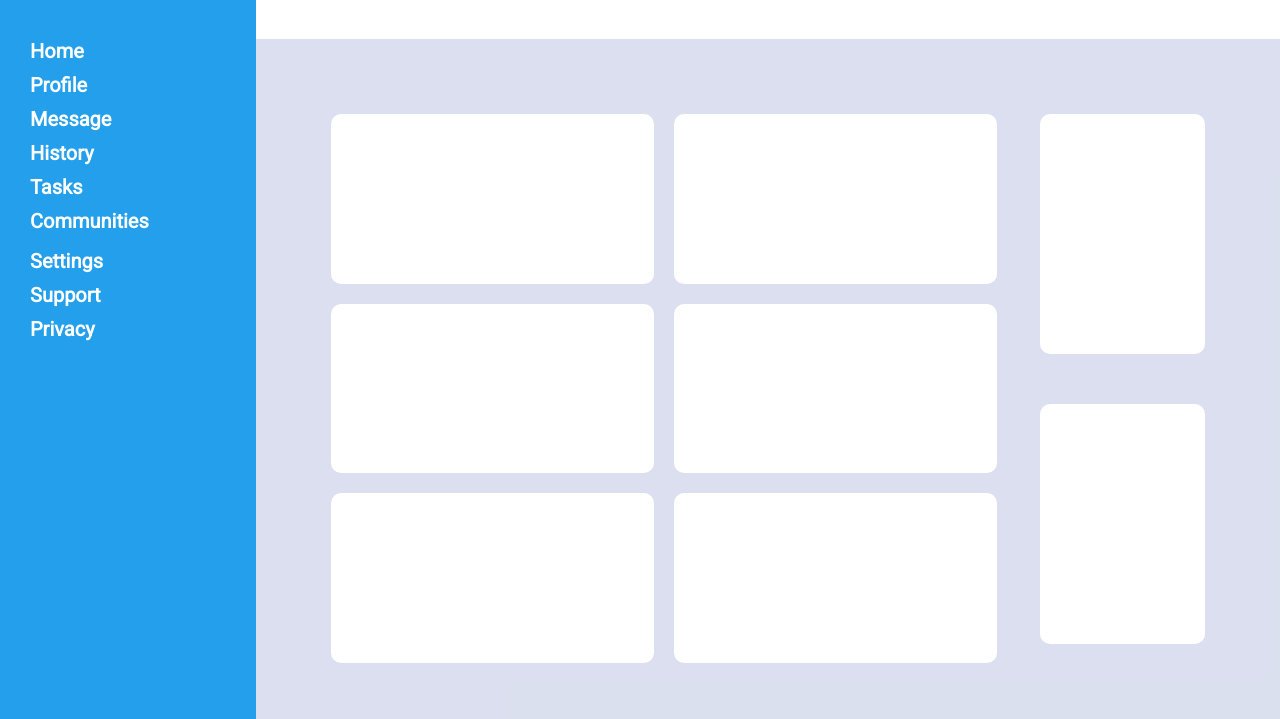
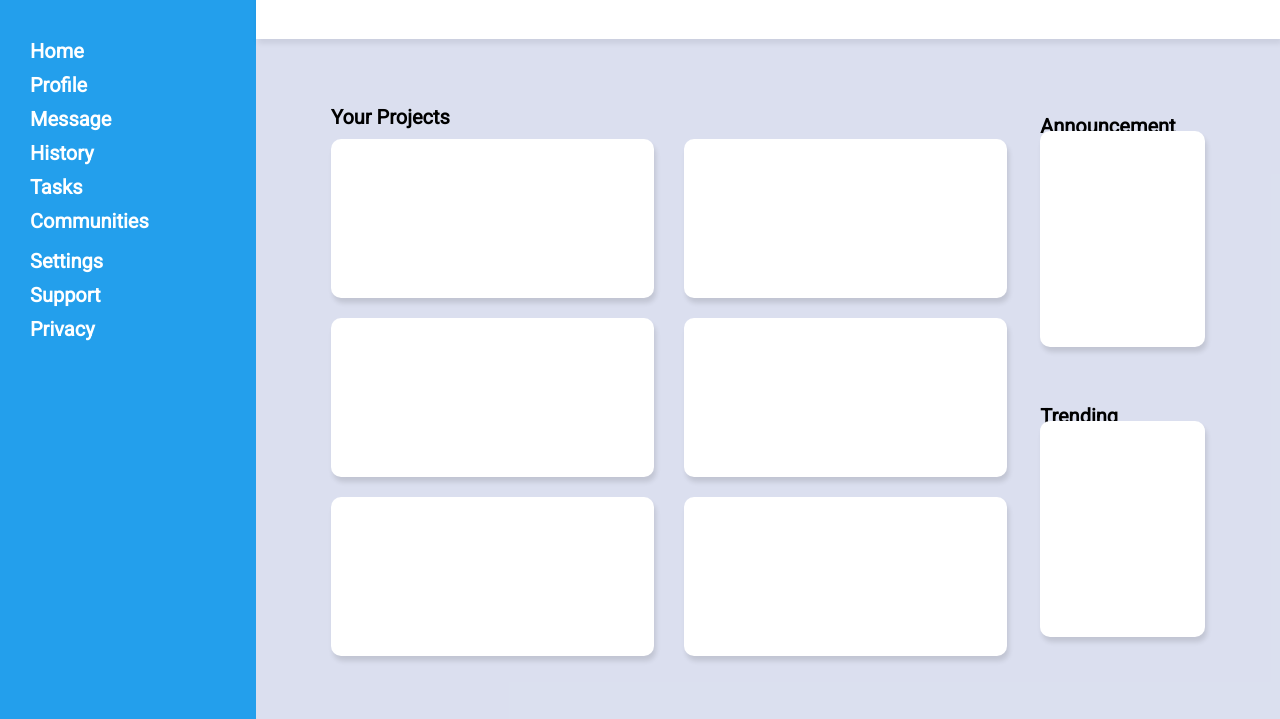
Before and after one commit to FloppyCacti/AdminDashboard-TOP, a plain HTML site: page index.html in a window 1280 px wide. Shown: the part 81-800 px from the top of the page. Drawn offline with Linux system fonts and the light colour scheme.

Commit message:
add shadow, title, alignment

```diff
--- a/index.html
+++ b/index.html
@@ -54,6 +54,7 @@
         </div>
         <div class="content">
             <div class="project-content">
+                <h1 class="text-title">Your Projects</h1>
                 <div class="project"></div>
                 <div class="project"></div>
                 <div class="project"></div>
@@ -61,12 +62,17 @@
                 <div class="project"></div>
                 <div class="project"></div>
             </div>
+            <div class="announcement-tab">
+                <h1 class="text-title">Announcement</h1>
                 <div class="announcement-content">
                     <div class="announcement"></div>
                     <div class="announcement"></div>
                     <div class="announcement"></div>
             </div>
+            </div>
             <div class="trending">
+                <h1 class="text-title">Trending</h1>
+                <div class="trending-content">
                     <div class="users"></div>
                     <div class="users"></div>
                     <div class="users"></div>
@@ -74,5 +80,6 @@
                 </div>
             </div>
         </div>
+    </div>
 </body>
 </html>
--- a/styles.css
+++ b/styles.css
@@ -46,20 +46,22 @@ body > .container{
     grid-area: 1 / 2 / 2 / 3;
     display: grid;
     grid-template-rows: 50% 50%;
+    box-shadow: 2px 5px 5px rgba(0, 0, 0, 0.117);
 }
 
 .header > .top-header{
     display: grid;
     grid-template-columns: 10% 50% 10% 10% 20%;
     align-items: center;
-    justify-content: center;
+    justify-items: center;
 }
 
-.searchbar{
+.top-header > .searchbar{
     grid-area: 1 / 2 / 1 / 3;
     background-color: var(--grey-color);
     border-radius: 20px;
     height: 30px;
+    width: 100%;
 }
 
 .notify{
@@ -86,23 +88,59 @@ body > .container{
     grid-area: 1 / 1 / 3 / 2;
     display: grid;
     grid-template-columns: 49% 49%;
-    grid-template-rows: 32% 32% 32%;
-    gap: 20px;
+    grid-template-rows: 1% 30% 30% 30%;
+    gap: 30px;
+    align-items: center;
+    grid-row-gap: 20px;
+}
+
+.project-content > h1{
+    grid-area: 1 / 1 / 1 / 3;
 }
 
 .project-content > div {
     background-color: white;
     border-radius: 10px;
+    height: 100%;
+    width: auto;
+    box-shadow: 2px 5px 5px rgba(0, 0, 0, 0.117);
 }
 
-.announcement-content{
+.announcement-tab{
+    display: grid;
+    grid-template-columns: 100%;
+    grid-template-rows: 7% 90%;
+}
+
+.announcement-tab > h1{
+    grid-area: 1 / 1 / 1 / 3;
+}
+
+.announcement-tab > .announcement-content{
+    grid-area: 2 / 1 / 3 / 1;
     border-radius: 10px;
     background-color: white;
-    grid-area: 1 / 2 / 2 / 3;
+    box-shadow: 2px 5px 5px rgba(0, 0, 0, 0.117);
 }
 
 .trending{
+    display: grid;
+    grid-template-columns: 100%;
+    grid-template-rows: 7% 90%;
+}
+
+.trending > h1{
+    grid-area: 1 / 1 / 1 / 3;
+}
+
+.trending > .trending-content{
+    grid-area: 2 / 1 / 3 / 1;
     border-radius: 10px;
     background-color: white;
-    grid-area: 2 / 2 / 3 / 3;
+    box-shadow: 2px 5px 5px rgba(0, 0, 0, 0.117);
 }
+
+.text-title{
+    font-size: 20px;
+    margin: 0px;
+}
```
Lines whose indentation alone changed are shown as unchanged.
